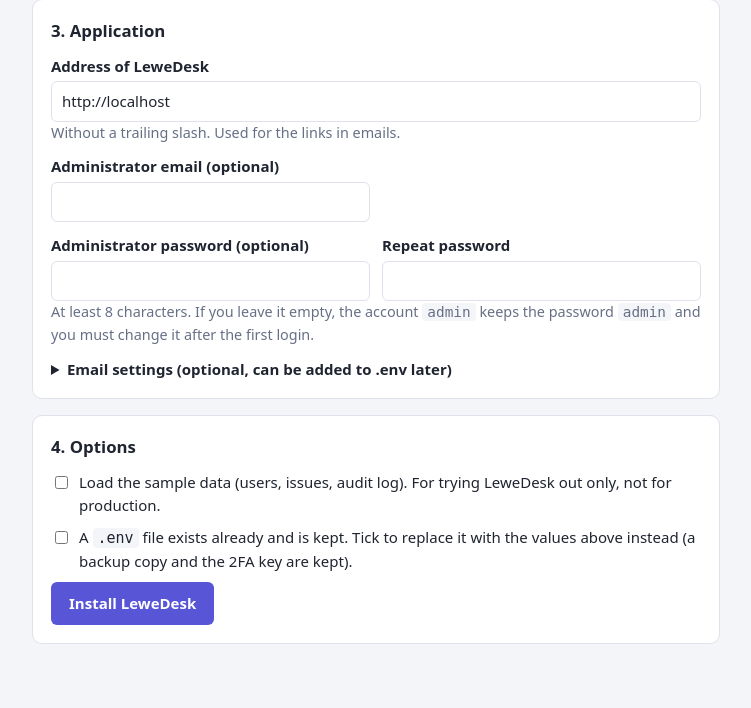
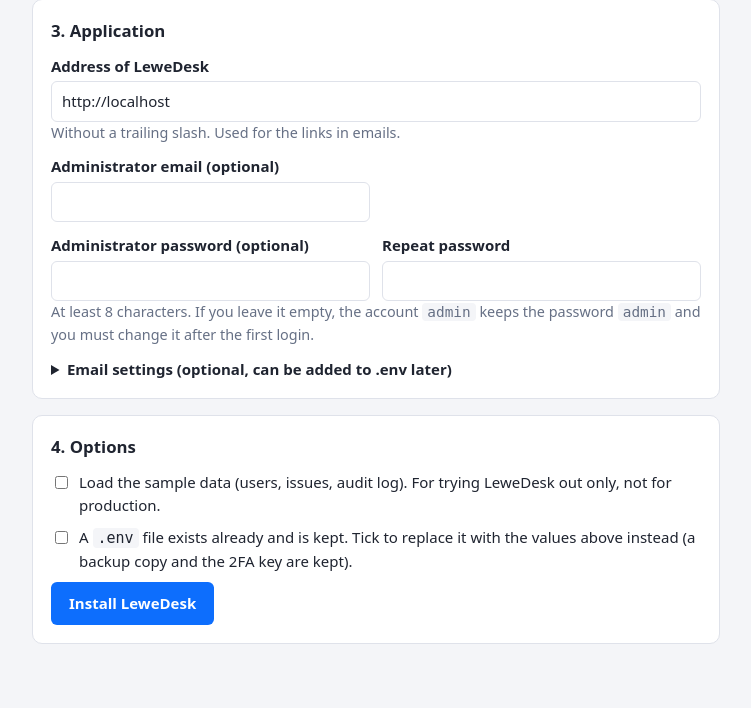
Before and after one commit to glewe/lewedesk, a PHP site: page /install.php in a window 1280 px wide. Shown: the part 1446-2154 px from the top of the page, without its empty margins (264-1015 px from the left). Run offline with PHP 8.4, Linux system fonts and the light colour scheme.

Commit message:
Release v1.0.0

```diff
--- a/install.php
+++ b/install.php
@@ -252,8 +252,8 @@ function page(string $title, string $body): void
   echo '<!DOCTYPE html><html lang="en"><head><meta charset="utf-8"><meta name="viewport" content="width=device-width, initial-scale=1">'
     . '<meta name="robots" content="noindex, nofollow"><title>' . h($title) . ' - LeweDesk</title><link rel="icon" href="favicon.svg">'
     . '<style>
-:root{--bg:#f4f5f8;--card:#fff;--text:#1f2430;--muted:#667085;--line:#dfe2ea;--accent:#5856d6;--accent-text:#fff;--ok:#1b9e3e;--warn:#b7791f;--bad:#d92d20;--field:#fff}
-@media (prefers-color-scheme:dark){:root{--bg:#14161c;--card:#1d2028;--text:#e8eaf0;--muted:#9aa3b2;--line:#2e3340;--accent:#7d7bf0;--accent-text:#10111a;--ok:#4cc46a;--warn:#e0b04a;--bad:#ff7a70;--field:#14161c}}
+:root{--bg:#f4f5f8;--card:#fff;--text:#1f2430;--muted:#667085;--line:#dfe2ea;--accent:#0d6efd;--accent-text:#fff;--ok:#1b9e3e;--warn:#b7791f;--bad:#d92d20;--field:#fff}
+@media (prefers-color-scheme:dark){:root{--bg:#14161c;--card:#1d2028;--text:#e8eaf0;--muted:#9aa3b2;--line:#2e3340;--accent:#6ea8fe;--accent-text:#10111a;--ok:#4cc46a;--warn:#e0b04a;--bad:#ff7a70;--field:#14161c}}
 *{box-sizing:border-box}body{margin:0;background:var(--bg);color:var(--text);font:15px/1.5 system-ui,-apple-system,"Segoe UI",Roboto,sans-serif}
 main{max-width:720px;margin:0 auto;padding:24px 16px 48px}
 header{display:flex;align-items:center;gap:12px;margin-bottom:16px}header img{width:40px;height:40px}h1{font-size:1.4rem;margin:0}h2{font-size:1.05rem;margin:0 0 12px}
```
